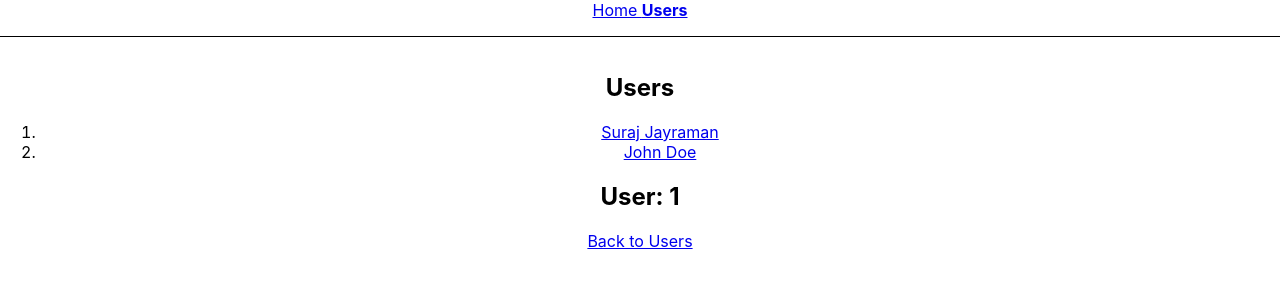
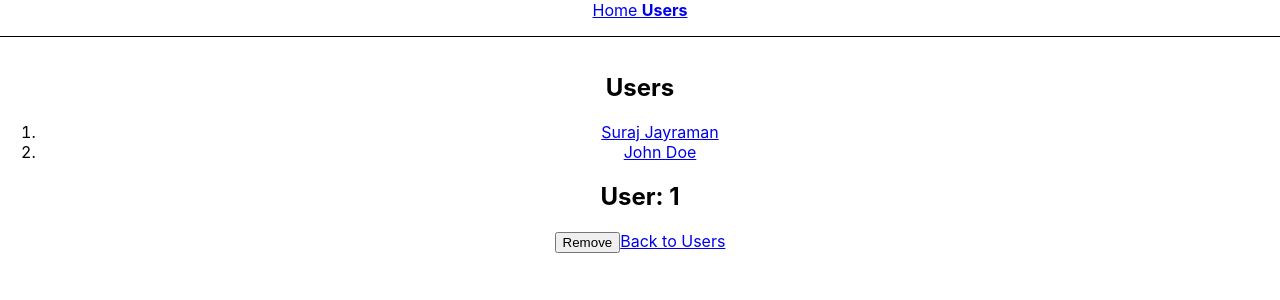
Before and after one commit to surajjayraman/react-router-example, a React (Create React App) app: page /users/1 in a window 1280 px wide. Shown: the top 300 px of the page. Built offline with nearby package versions, Linux system fonts and the light colour scheme.

Commit message:
Add programmatic navigation for the User component.

```diff
--- a/src/App.js
+++ b/src/App.js
@@ -1,21 +1,31 @@
 import './App.css';
-import { Route, Routes } from 'react-router-dom';
+import { Route, Routes, useNavigate } from 'react-router-dom';
 import HomePage from './components/HomePage';
 import UserPage from './components/UserPage';
 import Form from './components/Form';
 import Users from  './components/Users';
 import Layout from './components/Layout';
 import User from './components/User';
+import { useState } from 'react';
 
 function App() {
+  const navigate = useNavigate();
+
   const onSubmit = (username) => {
     console.log(username);
   }
 
-  const users = [
-    {id: 1, fullName: "Suraj Jayraman"},
-    {id: 2, fullName: "John Doe"}
-  ];
+  const [users, setUsers] = useState([
+    {id: '1', fullName: "Suraj Jayraman"},
+    {id: '2', fullName: "John Doe"}
+  ]);
+
+  const handleRemoveUser = (id) => {
+    console.log("Remove User id: ", id);
+    setUsers((state) => state.filter((user) => user.id !== id));
+    navigate('/users');
+  }
+
 
   return (
     <div className="App">
@@ -25,7 +35,7 @@ function App() {
           <Route path=":id" element={<UserPage />} />
           <Route path="register" element={<Form onSubmit={onSubmit} />} />
           <Route path="users" element={<Users users={users} />} >
-            <Route path=":id" element={<User />} />
+            <Route path=":id" element={<User onRemoveUser={handleRemoveUser}/>} />
           </Route>
         </Route>
       </Routes>
--- a/src/components/User.jsx
+++ b/src/components/User.jsx
@@ -1,11 +1,15 @@
 import { Link, useParams } from "react-router-dom";
 
-const User = () => {
+const User = (props) => {
     const { id } = useParams();
+    const { onRemoveUser } = props;
 
     return (
       <>
         <h2>User: {id}</h2>
+        <button type="button" onClick={() => onRemoveUser(id)}>
+          Remove
+        </button>
 
         <Link to="/users">Back to Users</Link>
       </>
--- a/src/components/Users.jsx
+++ b/src/components/Users.jsx
@@ -8,7 +8,7 @@ const Users = (props) => {
       <ol>
           {users.map((user)=> (
               <li key={user.id}>
-                  <Link to={`/users/${user.id}`}>
+                  <Link to={user.id}>
                       {user.fullName}
                    </Link>
               </li>
```
